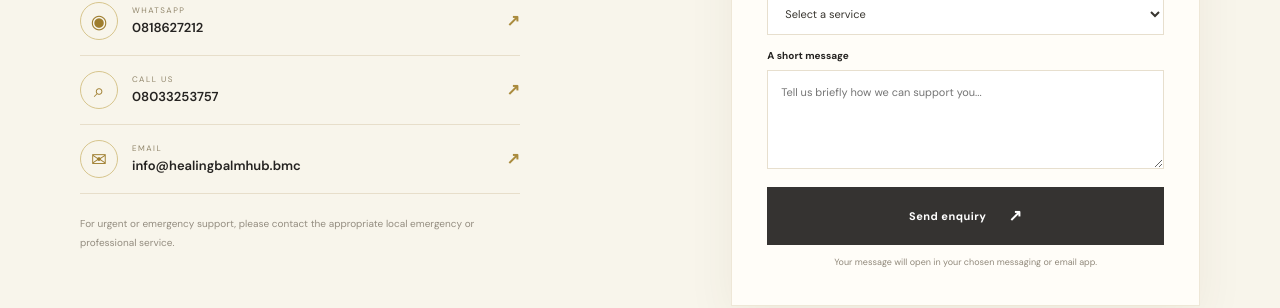
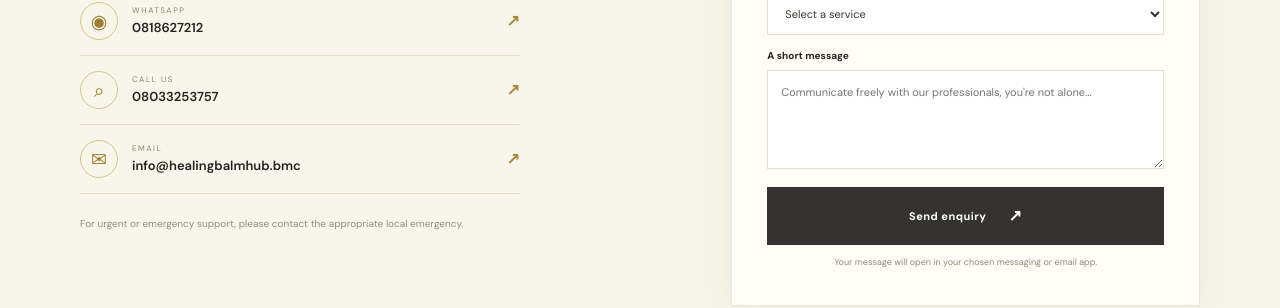
Before and after one commit to bmcuniverse-codes/healingbalmhub, a plain HTML site: page index.html in a window 1280 px wide. Shown: the part 4769-5077 px from the top of the page. Drawn offline with nearby package versions, Linux system fonts and the light colour scheme.

Commit message:
The last Change

```diff
--- a/index.html
+++ b/index.html
@@ -145,7 +145,7 @@
             <a class="contact-method" href="#" data-link="phone"><span class="method-icon">⌕</span><span><small>CALL US</small><strong>08033253757</strong></span><b>↗</b></a>
             <a class="contact-method email-method" href="#" data-link="email"><span class="method-icon">✉</span><span><small>EMAIL</small><strong data-email-label>Add your email address</strong></span><b>↗</b></a>
           </div>
-          <p class="contact-small">For urgent or emergency support, please contact the appropriate local emergency or professional service.</p>
+          <p class="contact-small">For urgent or emergency support, please contact the appropriate local emergency.</p>
         </div>
         <div class="contact-panel">
           <span class="panel-kicker">BOOK A SESSION</span>
@@ -155,7 +155,7 @@
             <label for="visitorName">Your name</label><input id="visitorName" name="name" type="text" placeholder="Enter your name" required>
             <label for="visitorService">What would you like to discuss?</label>
             <select id="visitorService" name="service" required><option value="">Select a service</option><option>Pre-Marital Counselling</option><option>Marital Conflict Resolution</option><option>Youth Guidance & Personal Development</option><option>Mental & Spiritual Wellness</option><option>General Counselling</option><option>Not sure yet</option></select>
-            <label for="visitorMessage">A short message</label><textarea id="visitorMessage" name="message" rows="4" placeholder="Tell us briefly how we can support you..."></textarea>
+            <label for="visitorMessage">A short message</label><textarea id="visitorMessage" name="message" rows="4" placeholder="Communicate freely with our professionals, you're not alone..."></textarea>
             <button class="btn btn-dark form-submit" type="submit">Send enquiry <span>↗</span></button>
             <p class="form-note" id="formNote">Your message will open in your chosen messaging or email app.</p>
           </form>
```
